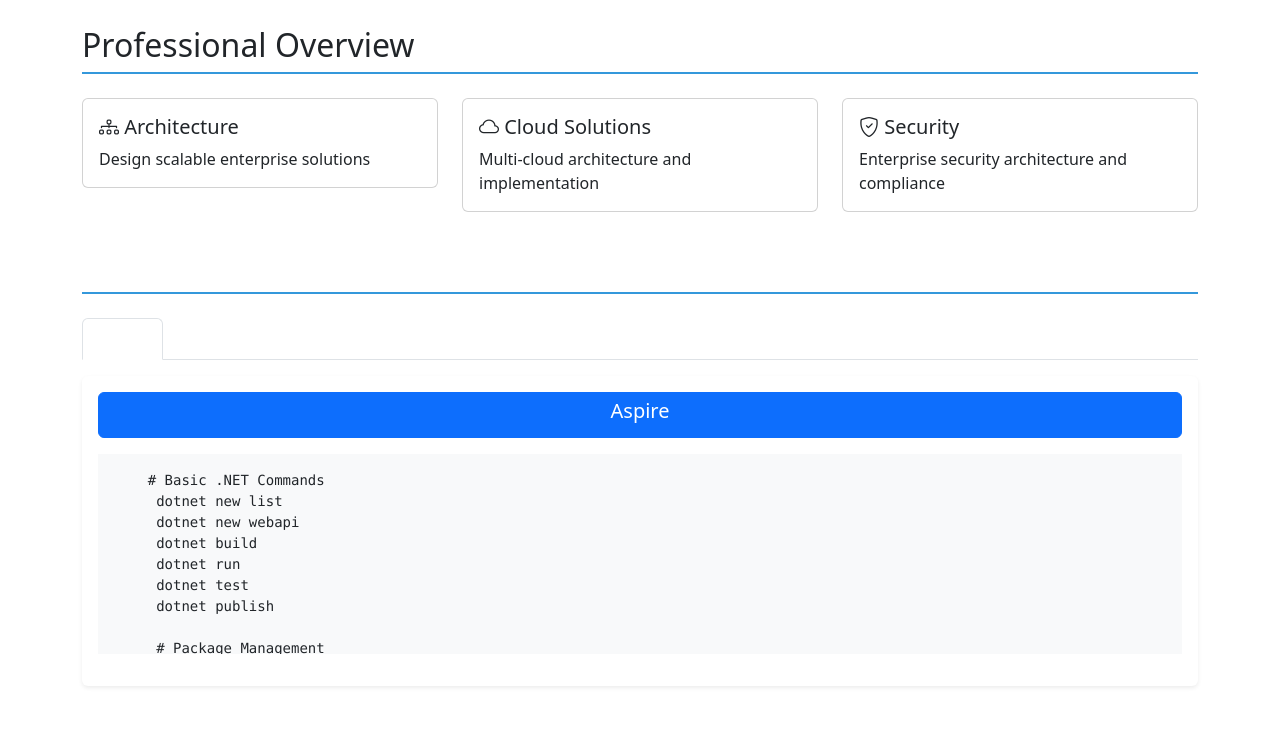
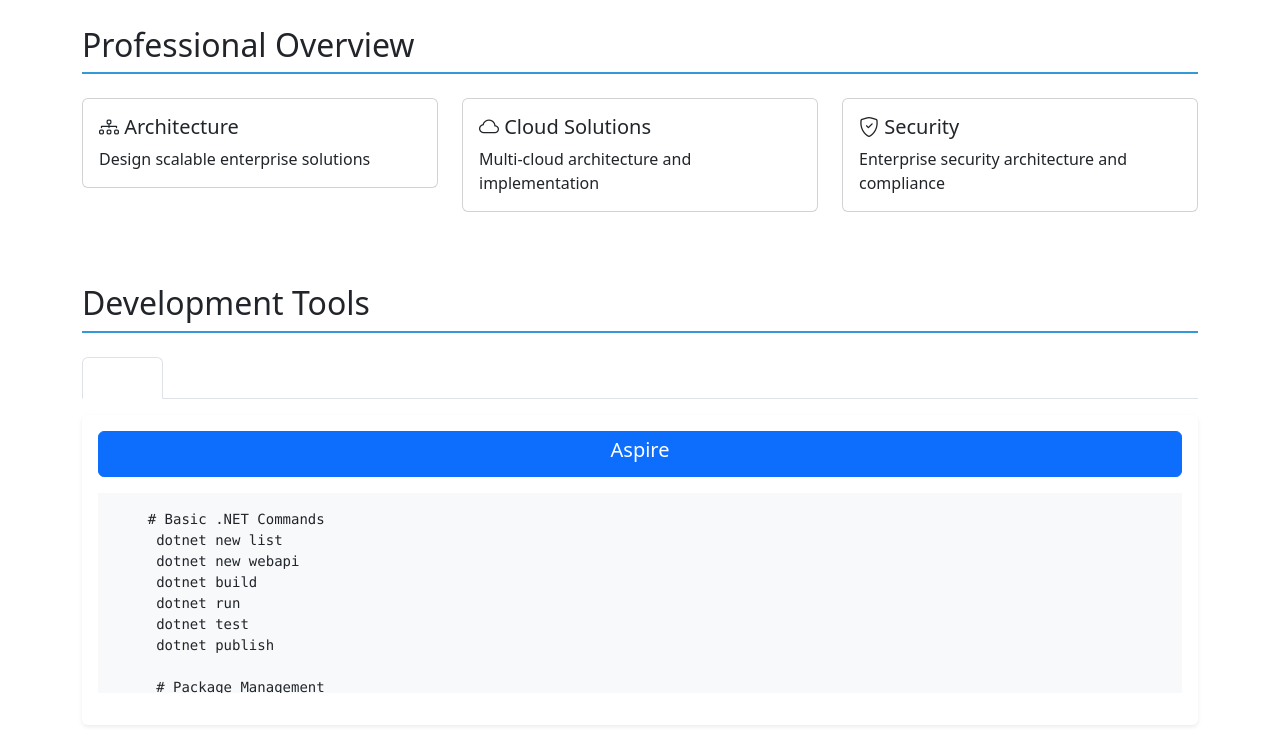
Before and after one commit to jlabclouds/jlabclouds.github.io, a plain HTML site: page index.html in a window 1280 px wide. Shown: the part 70-800 px from the top of the page. Drawn offline with nearby package versions, Linux system fonts and the light colour scheme.

Commit message:
update index

```diff
--- a/index.html
+++ b/index.html
@@ -122,7 +122,8 @@
 
         <!-- Tab Section -->
         <section class="mb-5">
-            <h2 class="category-header"></h2>
+            <h2 class="category-header">Development Tools</h2>
+            <div class="tab-container">
                 <!-- Nav tabs -->
                 <ul class="nav nav-tabs" id="frameworkTabs" role="tablist">
                     <li class="nav-item" role="presentation">
@@ -368,12 +369,12 @@
                             <button class="btn btn-default w-100 mb-2" onclick="copyCurlCommand('curl -fsSL https://raw.githubusercontent.com/jlabclouds/jlabclouds.github.io/refs/heads/main/linux/el9_setup.sh -o el9_setup.sh\nsudo bash el9_setup.sh')">Copy curl command</button>
                             <p><a class="btn btn-primary w-100" href="https://raw.githubusercontent.com/jlabclouds/jlabclouds.github.io/refs/heads/main/linux/el9_setup.sh" target="_blank">Raw</a></p>
                             <pre class="bg-light p-3 mt-2">
-
-                            </pre>
+                    </pre>
                 </div>
             </div>
         </div>
     </div>
+</section>
 </section>
 
         <!-- Technology Stack -->
```
